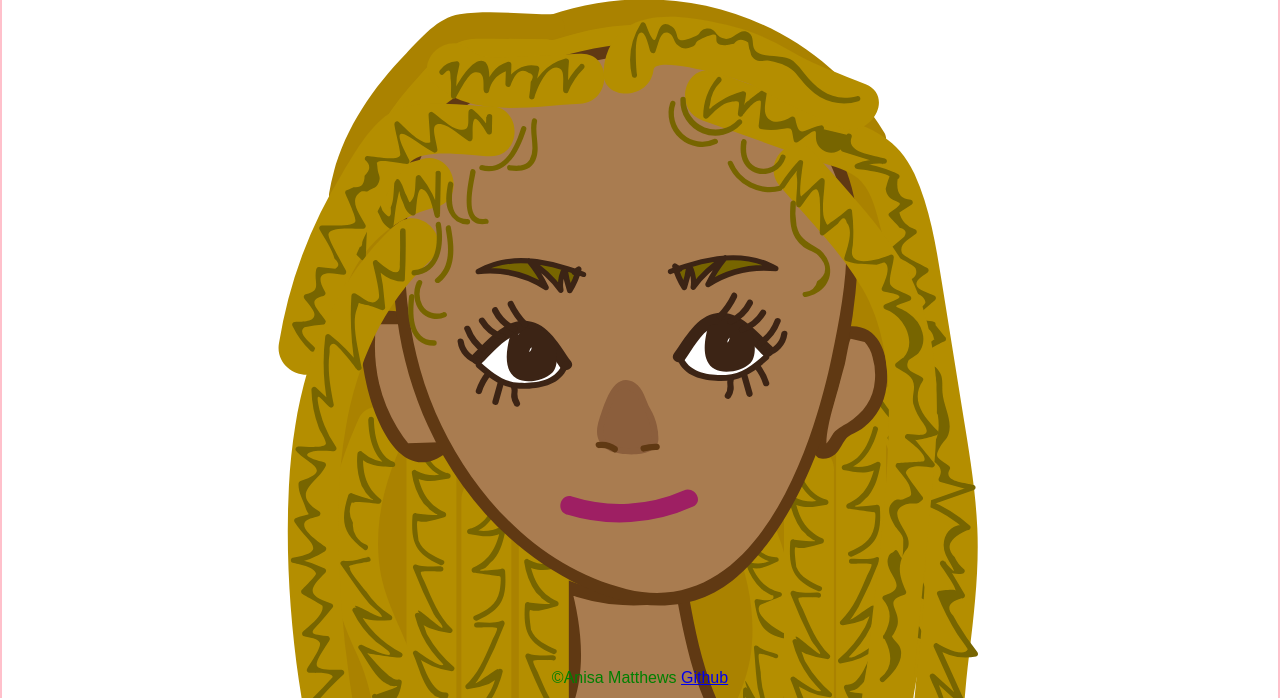
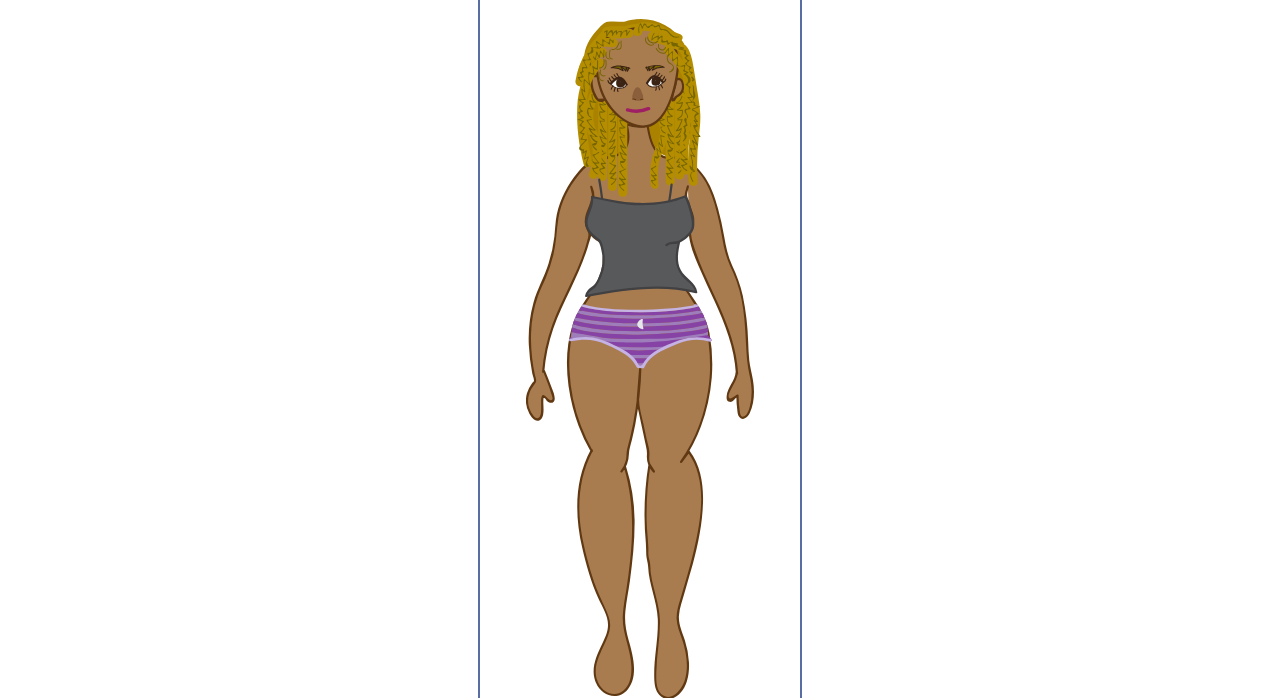
Before and after one commit to anisa-matthews/moon-undies, a plain HTML site: page index.html in a window 1280 px wide. Shown: the part 83-781 px from the top of the page. Drawn offline with Linux system fonts and the light colour scheme.

Commit message:
basic setup

```diff
--- a/css/styles.css
+++ b/css/styles.css
@@ -14,15 +14,21 @@ body {
 
   #middle {
     width: 100%;
-    border: 2px solid blue;
   }
 
   #mirror {
-      border: 2px solid pink;
+      border: 2px solid rgb(89, 109, 165);
+      width: 25%;
+      display: block;
+      margin: auto;
   }
 
   .svg{
-    background-size: 2px 3px;
+    padding-top: 20px;
+    height: 85%;
+    width: auto;
+    display: block;
+    margin: auto;
   }
 
   #footer {
@@ -30,7 +36,7 @@ body {
     width: 100%;
     color: green;
     text-align: center;
-    position: fixed;
+    position: relative;
     bottom: 0px;
     left: 0px;
     padding-bottom: 30px;
```
Also changed, not shown: index.html (+1 -1 lines).
